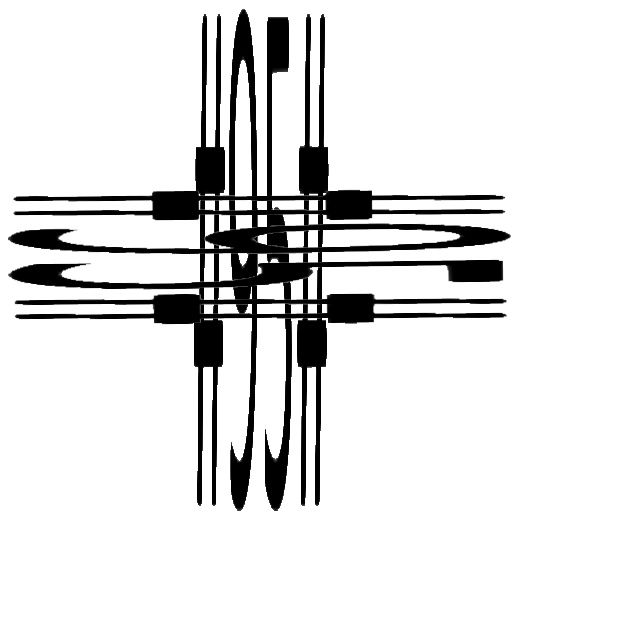
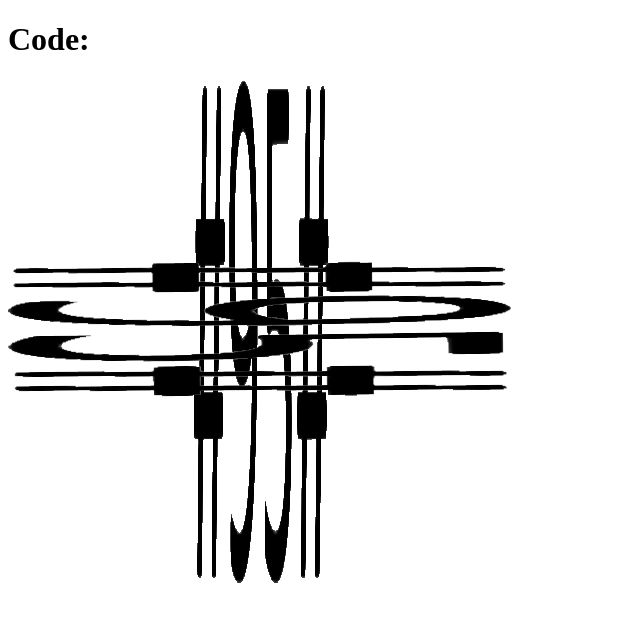
Before and after one commit to stefvandewater-com/stem, a plain HTML site: page stretch.html in a window 1280 px wide. Shown: the whole page, without its empty margins (0-640 px from the left). Drawn offline with Linux system fonts and the light colour scheme.

Commit message:
Update stretch.html

```diff
--- a/stretch.html
+++ b/stretch.html
@@ -5,6 +5,7 @@
         <title>stretch | stem</title>
     </head>
     <body>
+        <h1>Code:</h1>
         <img src="stretch.png">
     </body>
 </html>
```
